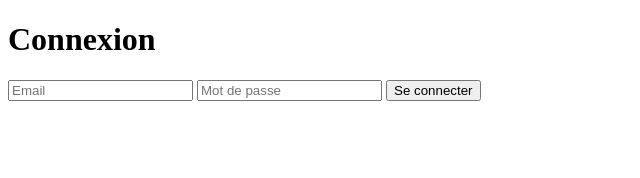
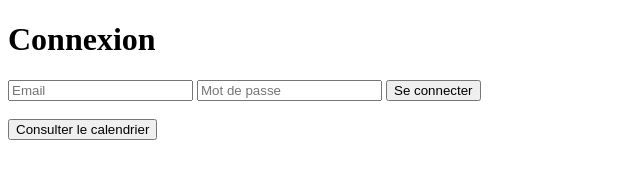
Before and after one commit to leogresle/ProjetHTML5, a website: page Leo/views/login.html in a window 1280 px wide. Shown: the whole page, without its empty margins (0-640 px from the left). Drawn offline with Linux system fonts and the light colour scheme.

Commit message:
ajout bouton pour consulter le calendrier sans être connecté depuis la page login

```diff
--- a/Leo/views/login.html
+++ b/Leo/views/login.html
@@ -11,6 +11,11 @@
     <input type="password" name="password" placeholder="Mot de passe" required />
     <button type="submit">Se connecter</button>
   </form>
+
+  <br>
+  <div>
+    <button onclick="window.location.href='/user-dashboard.html'">Consulter le calendrier</button>
+  </div>
 
   <script>
     document.getElementById('login-form').addEventListener('submit', async (e) => {
```
